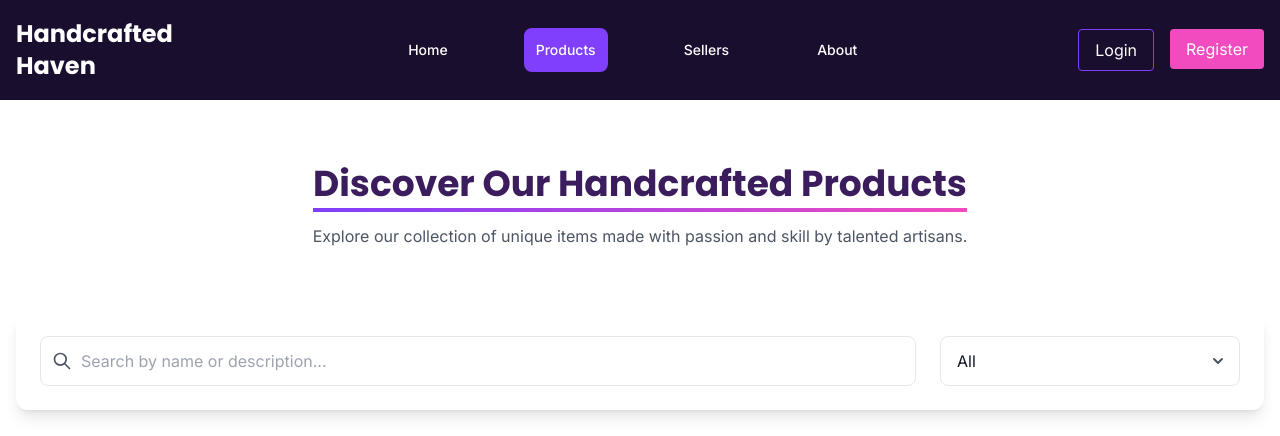
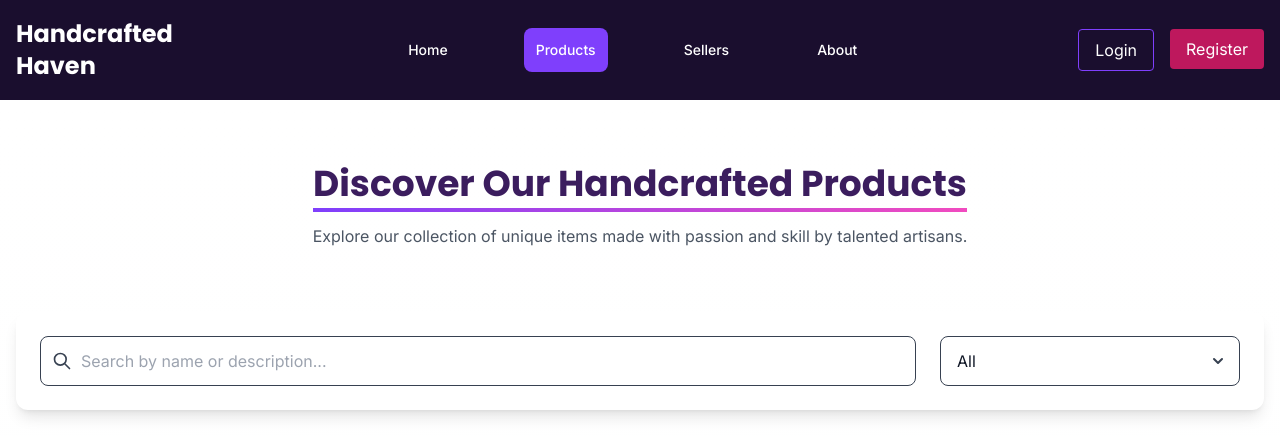
Before and after one commit to joy935/wdd430-teamproject, a Next.js app in the folder handcraftedhaven/: page /products in a window 1280 px wide. Shown: the top 436 px of the page. Built offline with nearby package versions, Linux system fonts and the light colour scheme.

Commit message:
Starting to work on contrasting colors.

```diff
--- a/handcraftedhaven/src/app/products/page.tsx
+++ b/handcraftedhaven/src/app/products/page.tsx
@@ -64,12 +64,12 @@ export default function ProductsPage() {
                   placeholder="Search by name or description..."
                   value={searchTerm}
                   onChange={(e) => setSearchTerm(e.target.value)}
-                  className="w-full px-4 py-3 pl-10 rounded-lg border border-gray-200 focus:ring-2 focus:ring-electricBlue focus:border-electricBlue transition-all duration-200"
+                  className="w-full px-4 py-3 pl-10 rounded-lg border border-gray-700 focus:ring-2 focus:ring-electricBlue focus:border-electricBlue transition-all duration-200"
                 />
                 <div className="absolute inset-y-0 left-0 pl-3 flex items-center pointer-events-none">
                   <svg
                     xmlns="http://www.w3.org/2000/svg"
-                    className="h-5 w-5 text-gray-600"
+                    className="h-5 w-5 text-gray-700"
                     fill="none"
                     viewBox="0 0 24 24"
                     stroke="currentColor"
@@ -94,7 +94,7 @@ export default function ProductsPage() {
                   aria-label="Filter by Category"
                   value={selectedCategory}
                   onChange={(e) => setSelectedCategory(e.target.value)}
-                  className="appearance-none w-full px-4 py-3 rounded-lg border border-gray-200 focus:ring-2 focus:ring-electricBlue focus:border-electricBlue bg-white transition-all duration-200"
+                  className="appearance-none w-full px-4 py-3 rounded-lg border border-gray-700 focus:ring-2 focus:ring-electricBlue focus:border-electricBlue bg-white transition-all duration-200"
                 >
                   {categories.map((category) => (
                     <option key={category}>{category}</option>
@@ -102,7 +102,7 @@ export default function ProductsPage() {
                 </select>
                 <div className="absolute inset-y-0 right-0 flex items-center pr-3 pointer-events-none">
                   <svg
-                    className="h-5 w-5 text-gray-600"
+                    className="h-5 w-5 text-gray-700"
                     xmlns="http://www.w3.org/2000/svg"
                     viewBox="0 0 20 20"
                     fill="currentColor"
--- a/handcraftedhaven/src/components/FeaturedProducts.tsx
+++ b/handcraftedhaven/src/components/FeaturedProducts.tsx
@@ -1,5 +1,4 @@
 "use client";
-
 
 import { useState, useEffect } from "react";
 import Link from "next/link";
@@ -7,42 +6,38 @@ import Image from "next/image";
 import { Button } from "./ui/Button";
 import productData from "@/lib/mock-products.json";
 
-
 export default function FeaturedProducts() {
   const [isVisible, setIsVisible] = useState(false);
-
 
   useEffect(() => {
     const timer = setTimeout(() => {
       setIsVisible(true);
     }, 300);
-
-
     return () => clearTimeout(timer);
   }, []);
 
-
-  // Get 3 products with the highest price (assuming these are premium featured items)
   const featured = [...productData]
-  .sort((a, b) => (typeof b.price === 'number' && typeof a.price === 'number' ? b.price - a.price : 0))
+    .sort((a, b) => (typeof b.price === 'number' && typeof a.price === 'number' ? b.price - a.price : 0))
     .slice(0, 3);
-
 
   return (
     <section className="py-20 bg-gray-50 relative overflow-hidden">
-      {/* Decorative background elements */}
+      {/* Decorative gradient circles */}
       <div className="absolute top-0 left-0 w-32 h-32 bg-gradient-to-br from-electricBlue/10 to-transparent rounded-full -translate-x-1/2 -translate-y-1/2"></div>
       <div className="absolute bottom-0 right-0 w-64 h-64 bg-gradient-to-tl from-neonPink/10 to-transparent rounded-full translate-x-1/3 translate-y-1/3"></div>
 
       <div className="container mx-auto px-4 relative">
         <div className="max-w-xl mx-auto text-center mb-16">
-          <span className="inline-block text-neonPink font-medium text-sm uppercase tracking-wider mb-2">Handpicked For You</span>
+          <span className="inline-block text-neonPinkDark font-semibold text-sm uppercase tracking-wider mb-2">
+            Handpicked For You
+          </span>
           <h2 className="text-4xl font-poppins font-bold text-darkPurple mb-4">
             Featured Artisan Creations
           </h2>
-          <p className="text-gray-600">Discover our collection of unique, handcrafted treasures created with passion and skill by talented artisans.</p>
+          <p className="text-gray-900 dark:text-gray-500">
+            Discover our collection of unique, handcrafted treasures created with passion and skill by talented artisans.
+          </p>
         </div>
-
 
         <div className={`grid grid-cols-1 md:grid-cols-3 gap-8 transition-all duration-1000 ${isVisible ? 'opacity-100 translate-y-0' : 'opacity-0 translate-y-8'}`}>
           {featured.map((product, index) => (
@@ -50,9 +45,9 @@ export default function FeaturedProducts() {
               key={product.id}
               className="group bg-white rounded-xl overflow-hidden shadow-md hover:shadow-xl transition-all duration-500 transform hover:-translate-y-1"
             >
-              {/* Product image with overlay */}
+              {/* Product image */}
               <div className="relative h-56 overflow-hidden">
-                <div className="absolute inset-0 bg-gradient-to-t from-darkPurple/70 to-transparent opacity-0 group-hover:opacity-100 transition-opacity duration-300 z-10"></div>
+                <div className="absolute inset-0 bg-gradient-to-t from-darkPurple/80 to-transparent opacity-0 group-hover:opacity-100 transition-opacity duration-300 z-10"></div>
 
                 <img
                   src={product.image}
@@ -62,7 +57,7 @@ export default function FeaturedProducts() {
 
                 {/* Category badge */}
                 <div className="absolute top-3 left-3 z-20">
-                  <span className="inline-block px-3 py-1 text-xs font-medium bg-neonPink text-white rounded-full shadow-md">
+                  <span className="inline-block px-3 py-1 text-xs font-semibold bg-neonPinkDark text-white rounded-full shadow-md">
                     {product.category}
                   </span>
                 </div>
@@ -84,15 +79,15 @@ export default function FeaturedProducts() {
                 </h3>
 
                 <div className="flex justify-between items-center mt-2">
-                  <span className="text-lg font-bold text-neonPink">
-                  ${typeof product.price === 'number' ? product.price.toFixed(2) : '0.00'}
+                  <span className="text-lg font-semibold text-neonPinkDark">
+                    ${typeof product.price === 'number' ? product.price.toFixed(2) : '0.00'}
                   </span>
 
                   <div className="flex">
                     {[...Array(5)].map((_, i) => (
                       <svg
                         key={i}
-                        className={`w-4 h-4 ${i < 4 ? "text-yellow-400" : "text-gray-300"}`}
+                        className={`w-4 h-4 ${i < 4 ? "text-yellow-500" : "text-gray-400"}`}
                         fill="currentColor"
                         viewBox="0 0 20 20"
                       >
--- a/handcraftedhaven/src/components/ui/Button.tsx
+++ b/handcraftedhaven/src/components/ui/Button.tsx
@@ -13,7 +13,7 @@ export function Button({ children, variant, className, ...rest }: ButtonProps) {
         "px-4 py-2 rounded transition",
         {
             "border border-electricBlue hover:bg-electricBlue" : variant === "login",
-            "bg-neonPink hover:bg-electricBlue" : variant === "register",
+            "bg-neonPinkDark hover:bg-electricBlue" : variant === "register",
             "bg-electricBlue text-white hover:bg-neonPink" : variant === "primary",
             "bg-backgroundDark border border-neonPink text-white hover:bg-neonPink" : variant === "secondary",
             "w-full py-2 border border-electricBlue text-electricBlue rounded hover:bg-electricBlue hover:text-white transition-colors" : variant === "product"
```
